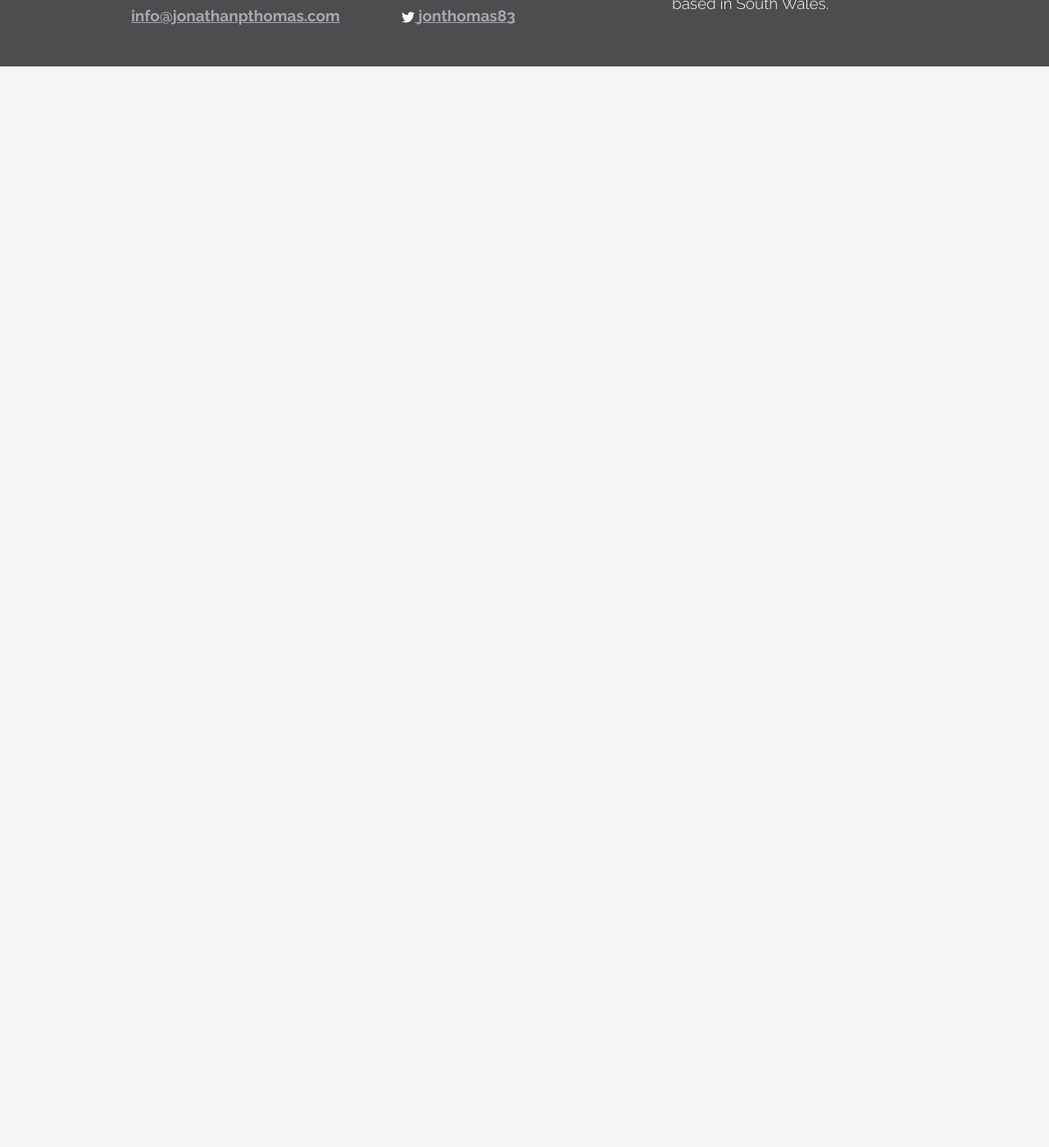
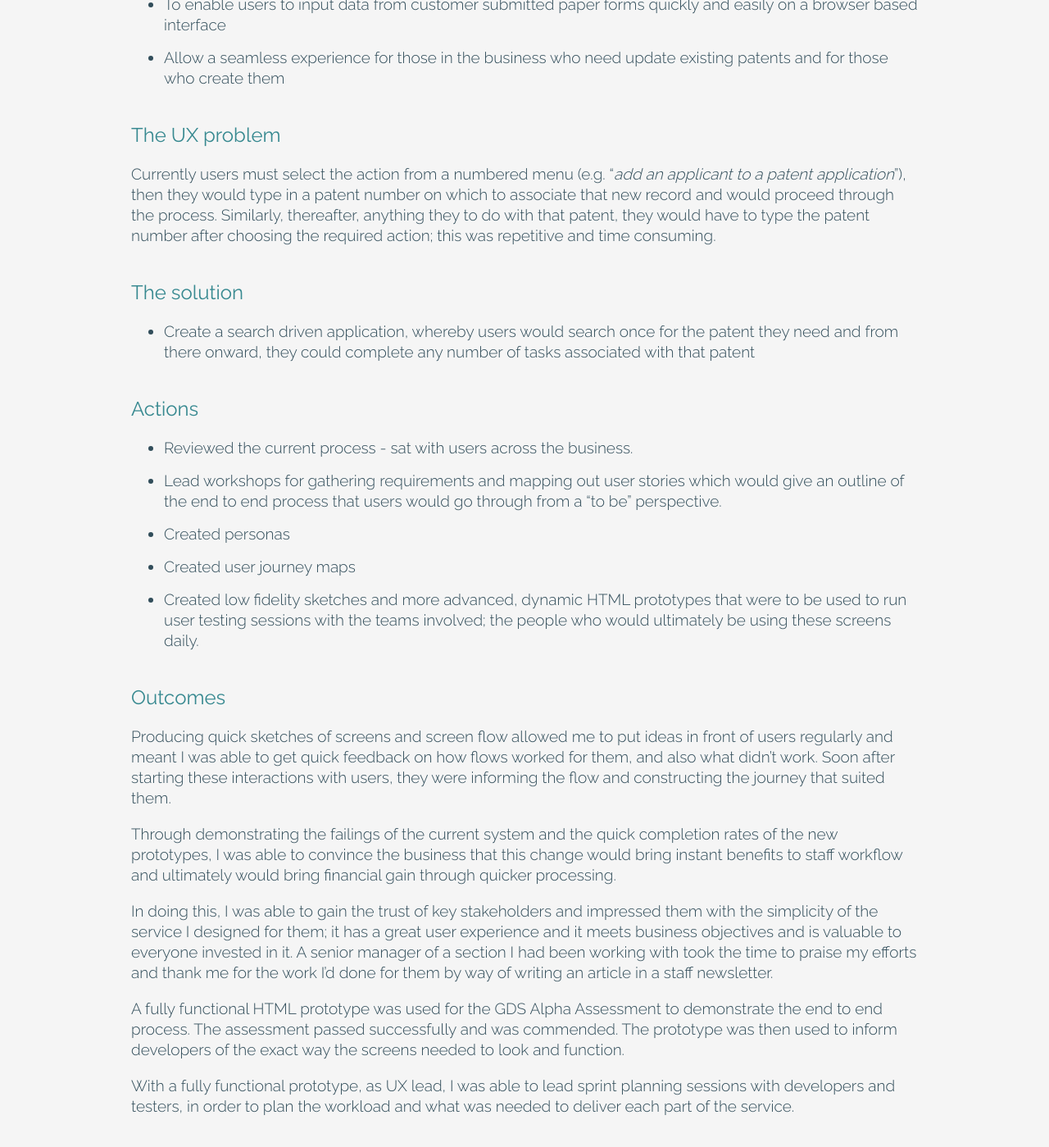
Before and after one commit to jonathanthomas83/jonathanthomas83.github.io, a Jekyll site: the page built from _portfolio/intellectual-property-office-admin.md, in a window 1280 px wide and 1400 px high, scrolled down 1556 px. Shown: the whole window at 82% size. Built offline with Jekyll 4.4.1, drawn with Linux system fonts in a browser that asks for light colours; nearby versions of some CDN libraries; before the commit the page ends 1637 px from its top, so only the background shows below that; some of the changed text lies outside the part shown.

Commit message:
Amended IPO case study

```diff
--- a/_portfolio/intellectual-property-office-admin.md
+++ b/_portfolio/intellectual-property-office-admin.md
@@ -12,11 +12,50 @@ main_image: "head-1"
 categories: jekyll update
 ---
 
-<h2 class="heading-medium">Requirements and challenges</h2>
-<ul>
-  <li>Users across the business have been forced to work on a DOS-like system with a black background with green text, repeating mundane tasks due to lack of an intuitive interface.</li>
-  <li>Users had 30 years worth of backlogged requirements and as UX designer, it was my duty to bring to the surface the key things that would make the new system a success.</li>
-  <li>Getting users to try a different UI to the one they’re used to has been a challenge. By sitting with users and learning how they work, I got a feel for how they struggled with the current system.</li>
-</ul>
-<img class="left" src="/images/{{ page.image_project }}/persona-nathan.jpg" />
-  I’ve been able to justify reasons for changing current processes, through demonstrating how to improve them. In doing this, I’ve been able to gain the trust of key stakeholders and they have been impressed with the simplicity of the service I’ve designed for them; it has a great user experience and it meets business objectives and is valuable to everyone invested in it. Recently, a senior manager of a section I have been working with took the time to praise my efforts and thank me for the work I’d done for them by way of writing an article in a staff newsletter.
+Before development could begin, I was determined to develop the initial business analysis from spreadsheets into visual stories that the users, the team and I could review and get a shared understanding of what the user needs were.
+
+Requirements and challenges
+---------------------------
+* Users across the business have been forced to work on a DOS-like system with a black background with green text, repeating mundane tasks due to lack of an intuitive interface.
+* Users had 30 years worth of backlogged requirements and as UX designer, it was my duty to bring to the surface the key things that would make the new system a success.
+* Getting users to try a different UI to the one they’re used to has been a challenge. By sitting with users and learning how they work, I got a feel for how they struggled with the current system.
+
+<img class="right" src="/images/{{ page.image_project }}/persona-nathan.jpg" />
+
+Reviewing the current process
+-----------------------------
+I sat with teams from across the business to understand their current processes and wanted to be able to sympathise with them and what they had to go through to get simple parts of their job done. I was surprised to see that it took too long to complete what should be a simple 5 minute task. Complicated by the convoluted and laborious UI of an age old keyboard driven prompt system.
+
+The task
+--------
+* To enable users to input data from customer submitted paper forms quickly and easily on a browser based interface
+* Allow a seamless experience for those in the business who need update existing patents and for those who create them
+
+The UX problem
+--------------
+Currently users must select the action from a numbered menu (e.g. "*add an applicant to a patent application*"), then they would type in a patent number on which to associate that new record and would proceed through the process. Similarly, thereafter, anything they to do with that patent, they would have to type the patent number after choosing the required action; this was repetitive and time consuming.
+
+The solution
+------------
+* Create a search driven application, whereby users would search once for the patent they need and from there onward, they could complete any number of tasks associated with that patent
+
+Actions
+-------
+* Reviewed the current process - sat with users across the business.
+* Lead workshops for gathering requirements and mapping out user stories which would give an outline of the end to end process that users would go through from a "to be" perspective.
+* Created personas
+* Created user journey maps
+* Created low fidelity sketches and more advanced, dynamic HTML prototypes that were to be used to run user testing sessions with the teams involved; the people who would ultimately be using these screens daily.
+
+Outcomes
+--------
+
+Producing quick sketches of screens and screen flow allowed me to put ideas in front of users regularly and meant I was able to get quick feedback on how flows worked for them, and also what didn't work. Soon after starting these interactions with users, they were informing the flow and constructing the journey that suited them.
+
+Through demonstrating the failings of the current system and the quick completion rates of the new prototypes, I was able to convince the business that this change would bring instant benefits to staff workflow and ultimately would bring financial gain through quicker processing.
+
+In doing this, I was able to gain the trust of key stakeholders and impressed them with the simplicity of the service I designed for them; it has a great user experience and it meets business objectives and is valuable to everyone invested in it. A senior manager of a section I had been working with took the time to praise my efforts and thank me for the work I’d done for them by way of writing an article in a staff newsletter.
+
+A fully functional HTML prototype was used for the GDS Alpha Assessment to demonstrate the end to end process. The assessment passed successfully and was commended. The prototype was then used to inform developers of the exact way the screens needed to look and function.
+
+With a fully functional prototype, as UX lead, I was able to lead sprint planning sessions with developers and testers, in order to plan the workload and what was needed to deliver each part of the service.
```
